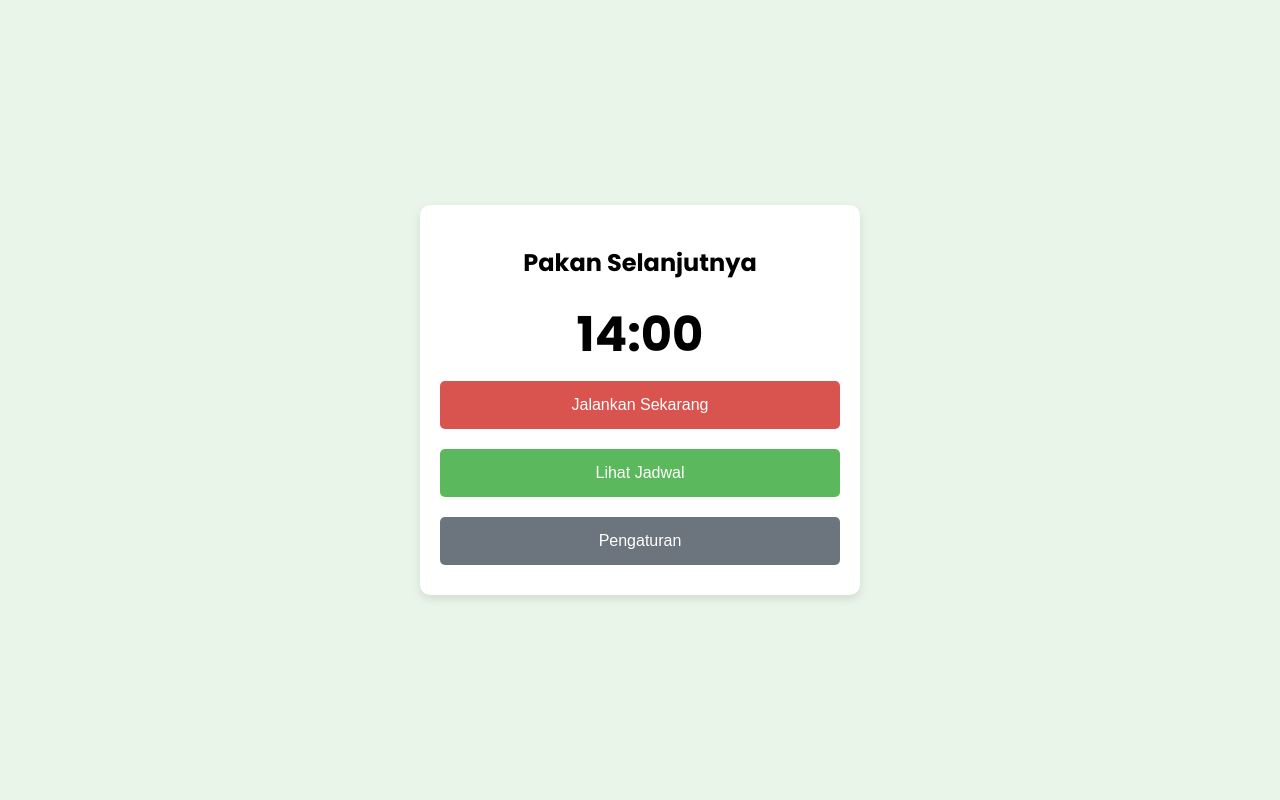
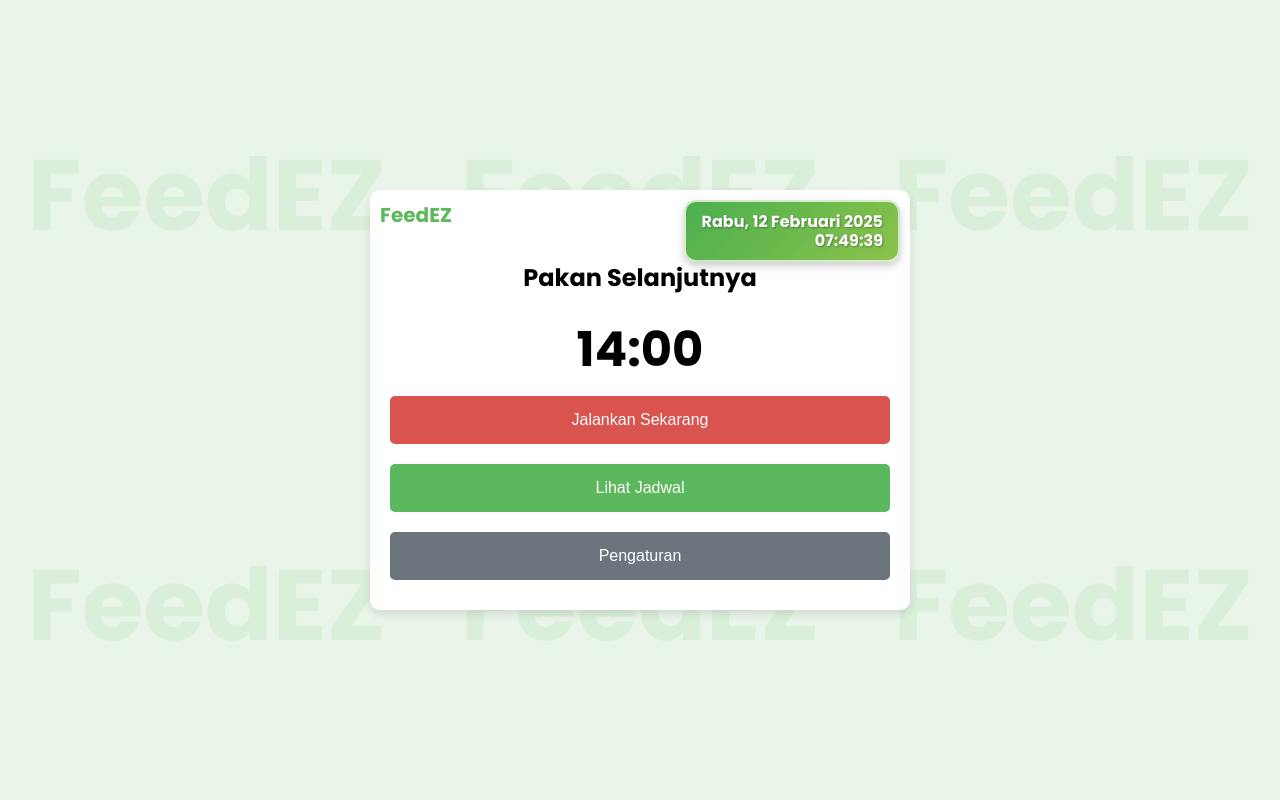
Before and after one commit to fmway/FeedEZ, a plain HTML site: page web/index.html in a window 1280 px wide. Drawn offline with Linux system fonts and the light colour scheme.

Commit message:
Update index.html

```diff
--- a/web/index.html
+++ b/web/index.html
@@ -7,6 +7,7 @@
   <!-- Link Google Fonts untuk Poppins -->
   <link href="https://fonts.googleapis.com/css2?family=Poppins:wght@400;600;700&display=swap" rel="stylesheet" />
   <style>
+    /* Atur body sebagai kontainer utama */
     body {
       font-family: 'Poppins', sans-serif;
       text-align: center;
@@ -16,14 +17,71 @@
       align-items: center;
       height: 100vh;
       margin: 0;
+      position: relative;
+      overflow: hidden;
     }
+    /* Container background teks FeedEZ (opsional) */
+    .background-text-container {
+      position: absolute;
+      top: 0;
+      left: 0;
+      width: 100%;
+      height: 100%;
+      display: grid;
+      grid-template-columns: repeat(3, 1fr);
+      grid-template-rows: repeat(2, 1fr);
+      gap: 20px;
+      z-index: -1;
+    }
+    .background-text {
+      display: flex;
+      align-items: center;
+      justify-content: center;
+      font-size: 100px;
+      font-weight: bold;
+      color: rgba(92, 184, 92, 0.1);
+      pointer-events: none;
+    }
+    /* Container dashboard - lebar container dapat ditingkatkan bila perlu */
     .container {
       width: 90%;
-      max-width: 400px;
+      max-width: 500px; /* Sesuaikan lebar container jika informasi tidak muat */
       background: white;
       padding: 20px;
       border-radius: 10px;
       box-shadow: 0px 4px 10px rgba(0, 0, 0, 0.1);
+      position: relative; /* Agar elemen child dapat diposisikan absolute */
+      z-index: 1;
+    }
+    /* Logo FeedEZ di pojok kiri atas container */
+    .logo {
+      position: absolute;
+      top: 10px;
+      left: 10px;
+      font-size: 20px;
+      font-weight: bold;
+      color: #5cb85c;
+    }
+    /* Informasi hari, tanggal, dan jam di pojok kanan atas container dengan tampilan dekoratif */
+    .date-info {
+      position: absolute;
+      top: 10px;
+      right: 10px;
+      font-size: 16px;
+      font-weight: bold;
+      color: #fff;
+      text-align: right;
+      line-height: 1.2;
+      padding: 10px 15px;
+      border-radius: 12px;
+      background: linear-gradient(135deg, #4CAF50, #8BC34A);
+      box-shadow: 0 4px 8px rgba(0, 0, 0, 0.2);
+      border: 2px solid rgba(255, 255, 255, 0.7);
+      text-shadow: 1px 1px 2px rgba(0, 0, 0, 0.3);
+    }
+    /* Tambahan margin-top untuk judul agar tidak tertutup oleh elemen atas */
+    #mainScreen h2 {
+      margin-top: 50px;
     }
     .time {
       font-size: 48px;
@@ -70,7 +128,7 @@
       margin: 0 auto;
       display: block;
     }
-    /* Styling untuk round slider (circular slider) */
+    /* Styling round slider (circular slider) */
     #knobCanvas {
       margin: 20px auto;
       display: block;
@@ -78,7 +136,7 @@
       background-color: #f9f9f9;
       border-radius: 50%;
     }
-    /* Styling untuk tombol panah */
+    /* Styling tombol panah untuk slider */
     #arrowContainer {
       width: 150px;
       margin: 20px auto 0;
@@ -109,8 +167,22 @@
   </style>
 </head>
 <body>
-  <!-- Tampilan Utama -->
+  <!-- Optional: Background teks FeedEZ -->
+  <div class="background-text-container">
+    <div class="background-text">FeedEZ</div>
+    <div class="background-text">FeedEZ</div>
+    <div class="background-text">FeedEZ</div>
+    <div class="background-text">FeedEZ</div>
+    <div class="background-text">FeedEZ</div>
+    <div class="background-text">FeedEZ</div>
+  </div>
+
+  <!-- Dashboard Container -->
   <div class="container" id="mainScreen">
+    <!-- Logo FeedEZ di pojok kiri atas -->
+    <div class="logo">FeedEZ</div>
+    <!-- Informasi hari, tanggal, dan jam di pojok kanan atas -->
+    <div class="date-info" id="dateInfo"></div>
     <h2>Pakan Selanjutnya</h2>
     <div class="time" id="feedTime">14:00</div>
     <button class="button feed-now" onclick="feedNow()">Jalankan Sekarang</button>
@@ -145,7 +217,6 @@
     <h2>Pengaturan Pelontar Pakan</h2>
     <p>Pilih kecepatan pelontar dengan memutar slider:</p>
     <canvas id="knobCanvas" width="150" height="150"></canvas>
-    <!-- Tombol panah untuk mengubah speed -->
     <div id="arrowContainer">
       <button class="arrow-button" onclick="decreaseSpeed()">&#9664;</button>
       <button class="arrow-button" onclick="increaseSpeed()">&#9654;</button>
@@ -156,12 +227,40 @@
   </div>
 
   <script>
+    // Fungsi untuk memperbarui hari, tanggal, dan jam secara real-time
+    function updateDateTime() {
+      const dateInfo = document.getElementById("dateInfo");
+      const now = new Date();
+      const dayNames = ["Minggu", "Senin", "Selasa", "Rabu", "Kamis", "Jumat", "Sabtu"];
+      const monthNames = ["Januari", "Februari", "Maret", "April", "Mei", "Juni", "Juli", "Agustus", "September", "Oktober", "November", "Desember"];
+
+      const day = dayNames[now.getDay()];
+      const date = now.getDate();
+      const month = monthNames[now.getMonth()];
+      const year = now.getFullYear();
+
+      let hours = now.getHours();
+      let minutes = now.getMinutes();
+      let seconds = now.getSeconds();
+
+      // Format angka nol di depan bila perlu
+      hours   = hours   < 10 ? "0" + hours   : hours;
+      minutes = minutes < 10 ? "0" + minutes : minutes;
+      seconds = seconds < 10 ? "0" + seconds : seconds;
+
+      // Format: "Senin, 12 Februari 2025" dan "14:05:20"
+      dateInfo.innerHTML = `${day}, ${date} ${month} ${year}<br>${hours}:${minutes}:${seconds}`;
+    }
+    // Perbarui setiap detik
+    setInterval(updateDateTime, 1000);
+    updateDateTime();
+
     var isEditing = false;
-    var currentSpeed = 1; // Level 1 sampai 5
+    var currentSpeed = 1; // Level 1 hingga 5
 
-    // Fungsi untuk menginterpolasi warna dari hijau ke merah (Level 1: hijau, Level 5: merah)
+    // Fungsi untuk menentukan warna berdasarkan level
     function getLevelColor(level) {
-      var t = (level - 1) / 4; // 0 untuk level 1, 1 untuk level 5
+      var t = (level - 1) / 4;
       var r = Math.round(255 * t);
       var g = Math.round(255 * (1 - t));
       var b = 0;
@@ -196,14 +295,12 @@
       document.getElementById('mainScreen').classList.remove('hidden');
     }
 
-    // Fungsi untuk menyembunyikan semua tampilan
     function hideAll() {
       document.getElementById('mainScreen').classList.add('hidden');
       document.getElementById('scheduleScreen').classList.add('hidden');
       document.getElementById('settingsScreen').classList.add('hidden');
     }
 
-    // Fungsi toggle edit jadwal (tetap sama seperti sebelumnya)
     function toggleEditSchedule(revertOnly) {
       var table = document.getElementById("scheduleTable");
       var editButton = document.getElementById("editButton");
@@ -242,7 +339,7 @@
       backToMain();
     }
 
-    // --- Kode untuk Round Slider (Circular Slider) dengan tampilan yang lebih menarik ---
+    // Kode untuk round slider (circular slider)
     function drawSlider() {
       var canvas = document.getElementById("knobCanvas");
       var ctx = canvas.getContext("2d");
@@ -250,23 +347,19 @@
       var centerY = canvas.height / 2;
       var radius = 60;
 
-      // Bersihkan canvas dan isi background untuk menghindari artefak
       ctx.clearRect(0, 0, canvas.width, canvas.height);
       ctx.fillStyle = "#f9f9f9";
       ctx.fillRect(0, 0, canvas.width, canvas.height);
 
-      // Definisikan sudut awal dan akhir untuk slider (dalam radian)
-      var startAngle = (-135 * Math.PI) / 180;  // -135°
-      var endAngle = (135 * Math.PI) / 180;       // +135°
+      var startAngle = (-135 * Math.PI) / 180;
+      var endAngle = (135 * Math.PI) / 180;
 
-      // Gambar track penuh dengan gradient dan bayangan
       ctx.save();
       ctx.shadowColor = "rgba(0, 0, 0, 0.15)";
       ctx.shadowBlur = 8;
       ctx.beginPath();
       ctx.arc(centerX, centerY, radius, startAngle, endAngle);
       ctx.lineWidth = 12;
-      // Buat gradient radial untuk track
       var trackGradient = ctx.createRadialGradient(centerX, centerY, radius - 10, centerX, centerY, radius + 10);
       trackGradient.addColorStop(0, "#eee");
       trackGradient.addColorStop(1, "#bbb");
@@ -274,12 +367,10 @@
       ctx.stroke();
       ctx.restore();
 
-      // Hitung sudut untuk level yang dipilih
-      var totalArc = endAngle - startAngle; // 270° dalam radian
-      var stepAngle = totalArc / 4;          // 4 interval untuk 5 level
+      var totalArc = endAngle - startAngle;
+      var stepAngle = totalArc / 4;
       var currentAngle = startAngle + (currentSpeed - 1) * stepAngle;
 
-      // Gambar arc progress dengan warna sesuai level
       ctx.save();
       ctx.beginPath();
       ctx.arc(centerX, centerY, radius, startAngle, currentAngle);
@@ -288,7 +379,6 @@
       ctx.stroke();
       ctx.restore();
 
-      // Gambar tick mark dan marker angka untuk tiap level
       for (var level = 1; level <= 5; level++) {
         var tickAngle = startAngle + (level - 1) * stepAngle;
         ctx.save();
@@ -304,7 +394,6 @@
         ctx.stroke();
         ctx.restore();
 
-        // Gambar marker angka
         ctx.save();
         var markerX = centerX + (radius + 20) * Math.cos(tickAngle);
         var markerY = centerY + (radius + 20) * Math.sin(tickAngle);
@@ -316,11 +405,9 @@
         ctx.restore();
       }
 
-      // Gambar handle (bulatan kecil) di ujung arc progress
       ctx.save();
       var handleX = centerX + radius * Math.cos(currentAngle);
       var handleY = centerY + radius * Math.sin(currentAngle);
-      // Buat gradient untuk handle agar terlihat tiga dimensi
       var handleGradient = ctx.createRadialGradient(handleX, handleY, 2, handleX, handleY, 8);
       handleGradient.addColorStop(0, "#fff");
       handleGradient.addColorStop(1, getLevelColor(currentSpeed));
@@ -333,7 +420,6 @@
       ctx.stroke();
       ctx.restore();
 
-      // Tampilkan teks level di tengah slider dengan sedikit bayangan
       ctx.save();
       ctx.font = "bold 20px Poppins";
       ctx.textAlign = "center";
@@ -344,11 +430,9 @@
       ctx.fillText("L " + currentSpeed, centerX, centerY);
       ctx.restore();
 
-      // Perbarui tampilan teks di bawah slider
       document.getElementById("speedDisplay").textContent = "Kecepatan: Level " + currentSpeed;
     }
 
-    // Fungsi untuk mengubah level dengan tombol panah
     function decreaseSpeed() {
       if (currentSpeed > 1) {
         currentSpeed--;
@@ -362,7 +446,6 @@
       }
     }
 
-    // Event listener untuk klik pada slider
     document.getElementById("knobCanvas").addEventListener("click", function(e) {
       var canvas = this;
       var rect = canvas.getBoundingClientRect();
@@ -370,14 +453,11 @@
       var y = e.clientY - rect.top;
       var centerX = canvas.width / 2;
       var centerY = canvas.height / 2;
-      // Hitung sudut klik relatif terhadap pusat (dalam radian)
       var clickAngle = Math.atan2(y - centerY, x - centerX);
-      // Klamp sudut ke rentang slider: antara -135° dan +135°
       var minAngle = (-135 * Math.PI) / 180;
       var maxAngle = (135 * Math.PI) / 180;
       if (clickAngle < minAngle) clickAngle = minAngle;
       if (clickAngle > maxAngle) clickAngle = maxAngle;
-      // Tentukan level secara diskrit
       var totalArc = maxAngle - minAngle;
       var step = totalArc / 4;
       var level = Math.round((clickAngle - minAngle) / step) + 1;
```
